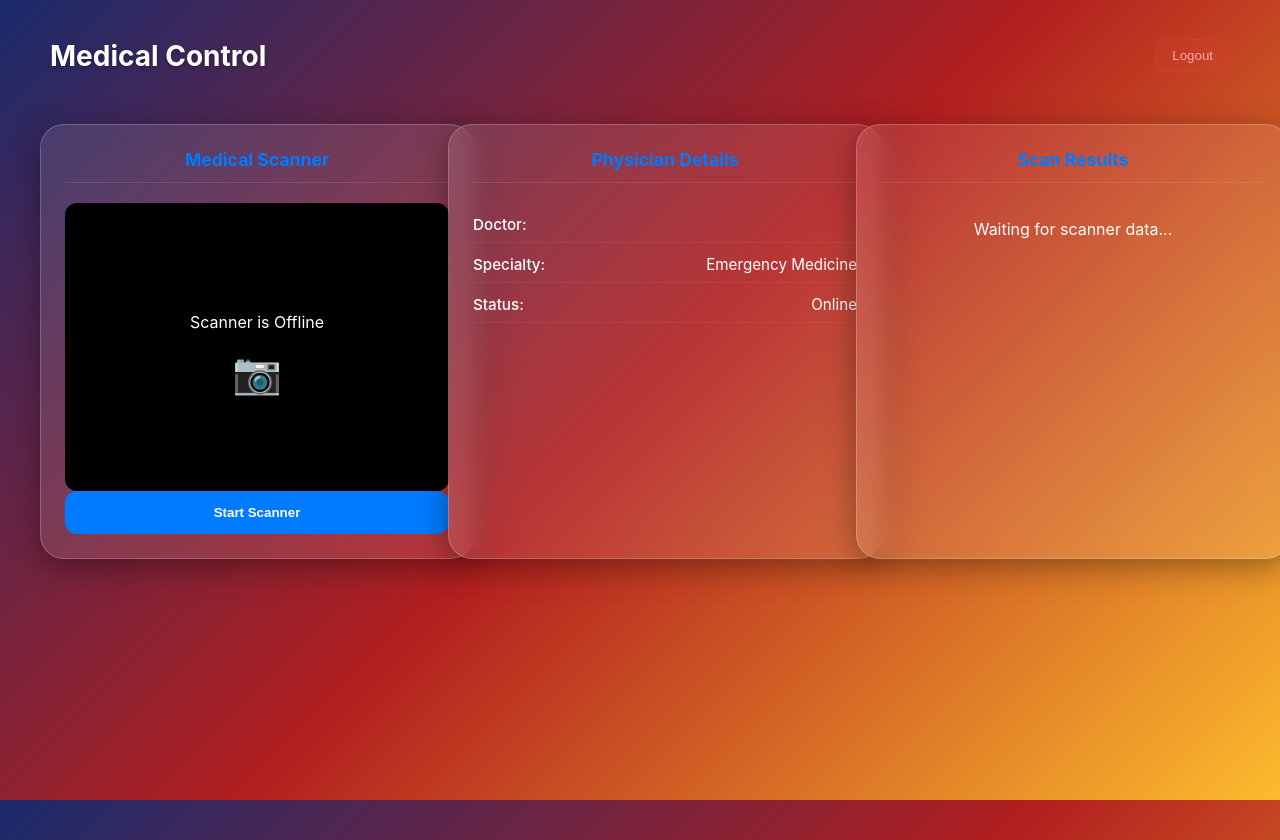
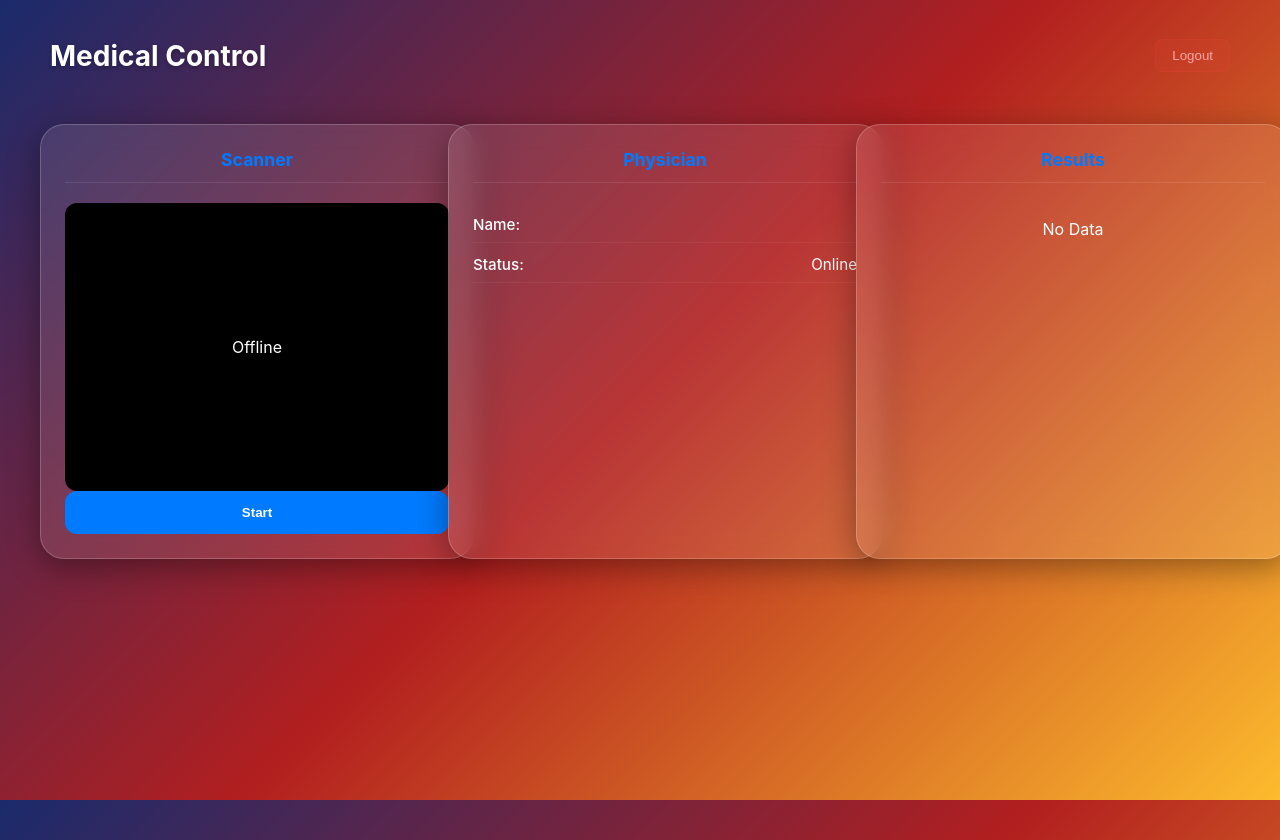
Before and after one commit to betelhem24/FamEmergency, a React app in the folder frontend/: page /doctor-dashboard in a window 1280 px wide. Built offline with nearby package versions, Linux system fonts and the light colour scheme; sample sign-in values are in the browser's storage; the HTML template or start-up script is replaced by a standard one.

Commit message:
Fix: Remove TypeScript error and shorten dashboard code

```diff
--- a/frontend/src/pages/DoctorDashboard.tsx
+++ b/frontend/src/pages/DoctorDashboard.tsx
@@ -5,94 +5,61 @@ import { QrReader } from 'react-qr-reader';
 import type { RootState } from '../store';
 import './Dashboard.css';
 
-// I define the structure of the scan result to satisfy TypeScript
-interface IScanResult {
-  getText(): string;
-}
-
 const DoctorDashboard: React.FC = () => {
   const dispatch = useDispatch();
   const { user } = useSelector((state: RootState) => state.auth);
 
-  // I use state to manage the scanner and the result
+  // I handle scanning states
   const [scanResult, setScanResult] = useState<string | null>(null);
   const [isScanning, setIsScanning] = useState(false);
   const [facingMode, setFacingMode] = useState<'user' | 'environment'>('environment');
 
-  // I handle the data once the camera finds a QR code
-  const handleScanResult = (result: IScanResult | null) => {
+  // I fix the red line by allowing 'undefined' as the library requires
+  const handleScanResult = (result: any | null | undefined) => {
     if (result) {
       setScanResult(result.getText());
-      setIsScanning(false); // I stop the lens to save battery
+      setIsScanning(false);
     }
-  };
-
-  const toggleCamera = () => {
-    setFacingMode((prev) => (prev === 'user' ? 'environment' : 'user'));
   };
 
   return (
     <div className="dashboard-container">
       <header className="dashboard-header">
         <h1>Medical Control</h1>
-        <button className="logout-btn-small" onClick={() => dispatch(logout())}>
-          Logout
-        </button>
+        <button className="logout-btn-small" onClick={() => dispatch(logout())}>Logout</button>
       </header>
 
       <div className="dashboard-grid">
-        {/* Scanner Card */}
         <section className="glass-card">
-          <h3>Medical Scanner</h3>
+          <h3>Scanner</h3>
           <div className="scanner-container">
             {isScanning ? (
               <>
                 <QrReader
                   onResult={handleScanResult}
                   constraints={{ facingMode }}
-                  containerStyle={{ width: '100%', height: '100%' }}
+                  containerStyle={{ width: '100%' }}
                 />
-                <button className="camera-flip-btn" onClick={toggleCamera}>🔄</button>
+                <button className="camera-flip-btn" onClick={() => setFacingMode(f => f === 'user' ? 'environment' : 'user')}>🔄</button>
               </>
-            ) : (
-              <div className="placeholder-ui">
-                <p>Scanner is Offline</p>
-                <span style={{ fontSize: '40px' }}>📷</span>
-              </div>
-            )}
+            ) : <p>Offline</p>}
           </div>
-          <button
-            className={`action-btn ${isScanning ? 'stop' : ''}`}
-            onClick={() => setIsScanning(!isScanning)}
-          >
-            {isScanning ? 'Stop Scanner' : 'Start Scanner'}
+          <button className="action-btn" onClick={() => setIsScanning(!isScanning)}>
+            {isScanning ? 'Stop' : 'Start'}
           </button>
         </section>
 
-        {/* Doctor Info Card */}
         <section className="glass-card">
-          <h3>Physician Details</h3>
+          <h3>Physician</h3>
           <div className="profile-details">
-            <p><strong>Doctor:</strong> {user?.name}</p>
-            <p><strong>Specialty:</strong> Emergency Medicine</p>
+            <p><strong>Name:</strong> {user?.name}</p>
             <p><strong>Status:</strong> <span className="status-online">Online</span></p>
           </div>
         </section>
 
-        {/* Results Card */}
         <section className="glass-card">
-          <h3>Scan Results</h3>
-          {scanResult ? (
-            <div className="results-box">
-              <p style={{ color: '#10b981' }}>✓ Patient Identified</p>
-              <pre className="history-data">{scanResult}</pre>
-              <button className="action-btn-outline" onClick={() => setScanResult(null)}>
-                Clear Data
-              </button>
-            </div>
-          ) : (
-            <p className="qr-hint">Waiting for scanner data...</p>
-          )}
+          <h3>Results</h3>
+          {scanResult ? <pre className="history-data">{scanResult}</pre> : <p>No Data</p>}
         </section>
       </div>
     </div>
```
